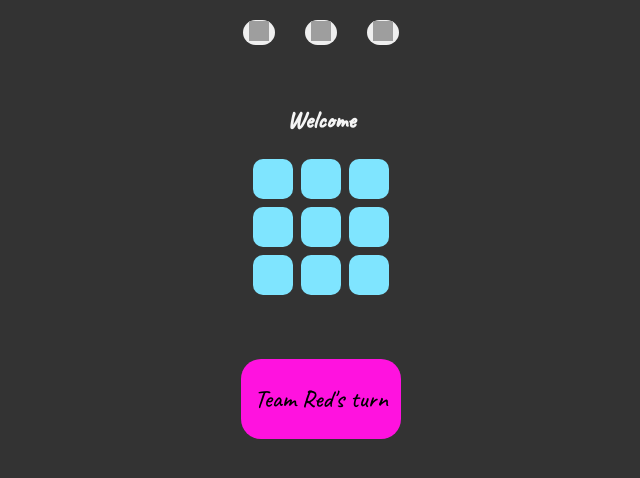
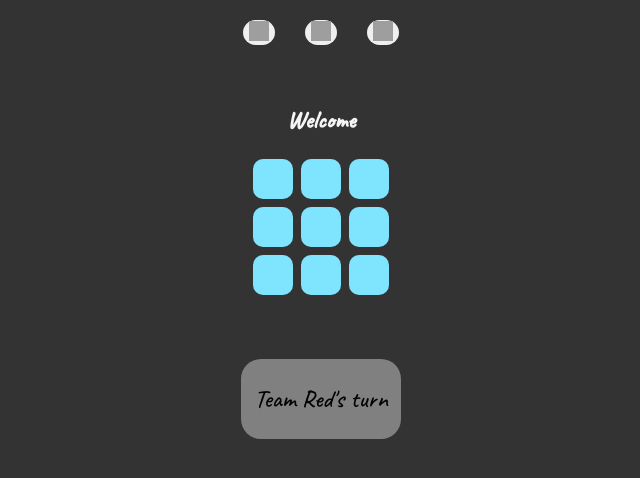
Before and after one commit to Abhishek-465/ChromaMatch, a plain HTML site: page main.html in a window 1280 px wide. Both pictures are taken after a click on the button 578 px from the left and 32 px from the top of the page. Shown: the whole page, without its empty margins (319-959 px from the left). Drawn offline with Linux system fonts and the light colour scheme; grey boxes are pictures that could not be loaded.

Commit message:
Update style.css

```diff
--- a/style.css
+++ b/style.css
@@ -18,7 +18,7 @@
     --background-color: #333;
     --text-color: #f5f5f5;
     --txt:black;
-    --bg:rgb(255, 18, 223);
+    --bg:grey;
   }
   .dark-theme2{
     background-color: antiquewhite;
```
